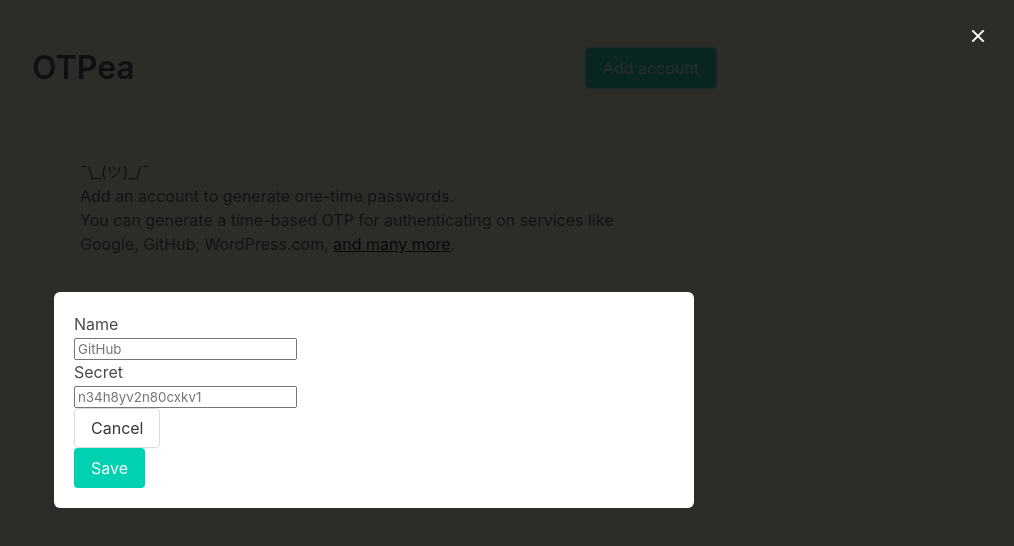
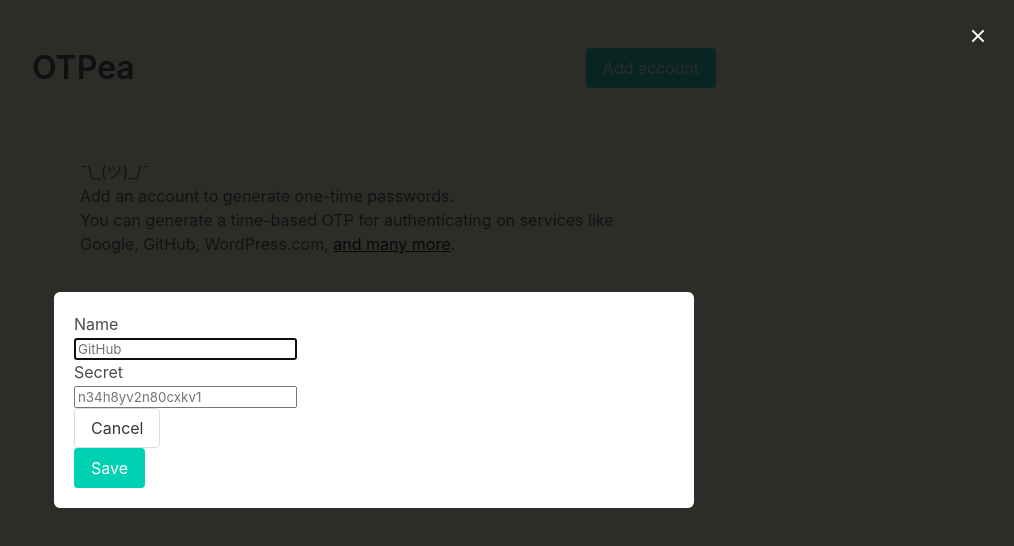
Before and after one commit to dar5hak/otpea-web, a React (Create React App) app: page / in a window 1280 px wide. Both pictures are taken after a click on the button "Add account". Shown: the top 546 px of the page, without its empty margins (266-1280 px from the left). Built offline with nearby package versions, Linux system fonts and the light colour scheme; what zip-array would draw is missing.

Commit message:
Convert AccountForm to class and autofocus name

```diff
--- a/src/components/AccountForm.js
+++ b/src/components/AccountForm.js
@@ -4,8 +4,13 @@ import { allActions } from "../store/actions";
 
 const BASE64_REGEX = "[A-Za-z0-9+/]+";
 
-const AccountForm = ({ isVisible, addAccount, cancelAddAccount }) => {
-  let accountName, secret;
+class AccountForm extends React.Component {
+  componentDidUpdate() {
+    this.accountName.focus();
+  }
+
+  render() {
+    const { isVisible, addAccount, cancelAddAccount } = this.props;
 
     return (
       <div className={isVisible ? "modal is-active" : "modal"}>
@@ -17,11 +22,11 @@ const AccountForm = ({ isVisible, addAccount, cancelAddAccount }) => {
               onSubmit={event => {
                 event.preventDefault();
                 addAccount({
-                name: accountName.value,
-                secret: secret.value
+                  name: this.accountName.value,
+                  secret: this.secret.value
                 });
                 // Clear inputs so that same values aren't pre-filled next time
-              accountName.value = secret.value = "";
+                this.accountName.value = this.secret.value = "";
               }}>
               <div className="field is-horizontal">
                 <div className="field-label is-normal">
@@ -36,7 +41,7 @@ const AccountForm = ({ isVisible, addAccount, cancelAddAccount }) => {
                         name="accountName"
                         placeholder="GitHub"
                         required
-                      ref={el => (accountName = el)}
+                        ref={el => (this.accountName = el)}
                       />
                     </div>
                   </div>
@@ -56,7 +61,7 @@ const AccountForm = ({ isVisible, addAccount, cancelAddAccount }) => {
                         pattern={BASE64_REGEX}
                         placeholder="n34h8yv2n80cxkv1"
                         required
-                      ref={el => (secret = el)}
+                        ref={el => (this.secret = el)}
                       />
                     </div>
                   </div>
@@ -89,7 +94,8 @@ const AccountForm = ({ isVisible, addAccount, cancelAddAccount }) => {
         />
       </div>
     );
-};
+  }
+}
 
 const { addAccount, cancelAddAccount } = allActions;
 
```
Lines whose indentation alone changed are shown as unchanged.
